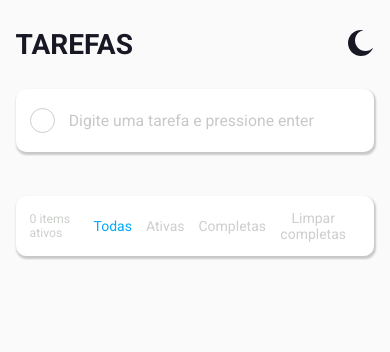
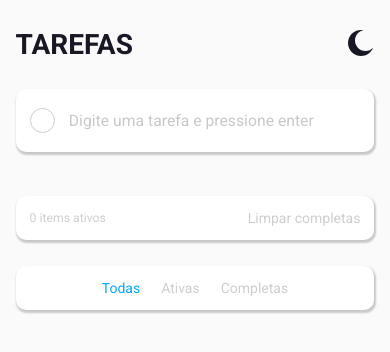
Before and after one commit to SilvioDiasJr/to-do-list, a React (Create React App) app: page / in a window 390 px wide. Shown: the top 352 px of the page. Built offline with nearby package versions, Linux system fonts and the light colour scheme.

Commit message:
#feature - Creating filter component responsiveness

```diff
--- a/src/components/Filters/styles.ts
+++ b/src/components/Filters/styles.ts
@@ -7,6 +7,25 @@ interface Props {
 export const Container = styled.div`
   display: flex;
   gap: 1rem;
+
+  @media screen and (max-width: 550px) {
+    position: absolute;
+    left: 0;
+    bottom: -5rem;
+
+    width: 100%;
+
+    display: flex;
+    justify-content: center;
+    gap: 1.5rem;
+
+    padding: 1rem;
+
+    border-radius: 10px;
+    box-shadow: rgba(0, 0, 0, 0.2) 1px 2px 2px 1px;
+
+    background-color: ${({ theme }) => theme.colors.card_background};
+  }
 `
 
 export const Button = styled.button<Props>`
--- a/src/components/ListTask/styles.ts
+++ b/src/components/ListTask/styles.ts
@@ -1,6 +1,7 @@
 import styled from 'styled-components'
 
 export const Container = styled.div`
+  position: relative;
   width: 100%;
   height: auto;
 
```
